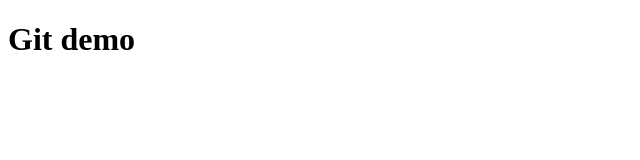
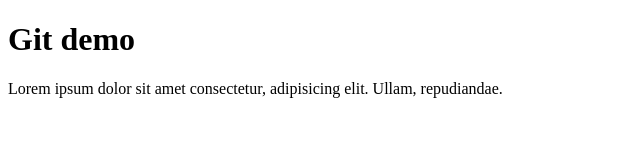
Before and after one commit to halderplus/gittest, a plain HTML site: page index.html in a window 1280 px wide. Shown: the whole page, without its empty margins (0-640 px from the left). Drawn offline with Linux system fonts and the light colour scheme.

Commit message:
second commit

```diff
--- a/index.html
+++ b/index.html
@@ -8,5 +8,6 @@
 </head>
 <body>
     <h1>Git demo</h1>
+    <p>Lorem ipsum dolor sit amet consectetur, adipisicing elit. Ullam, repudiandae.</p>
 </body>
 </html>
```
